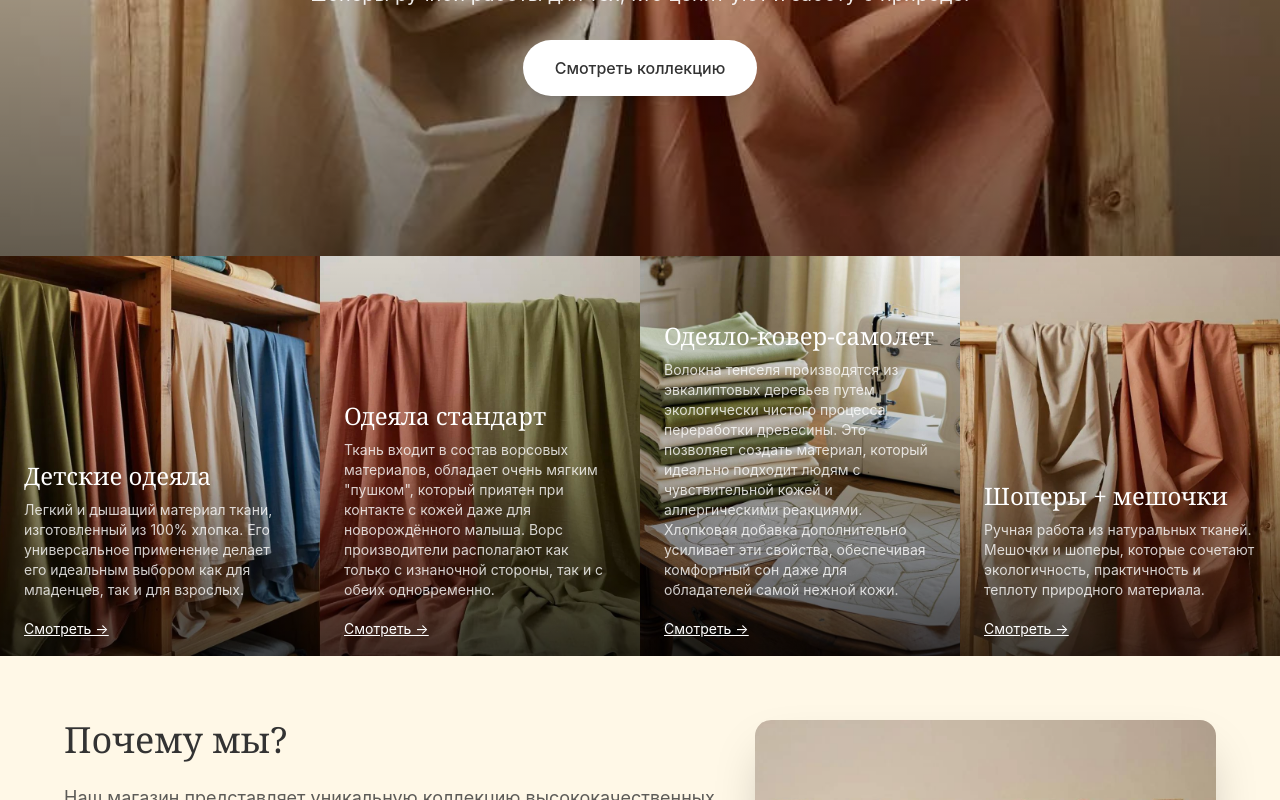
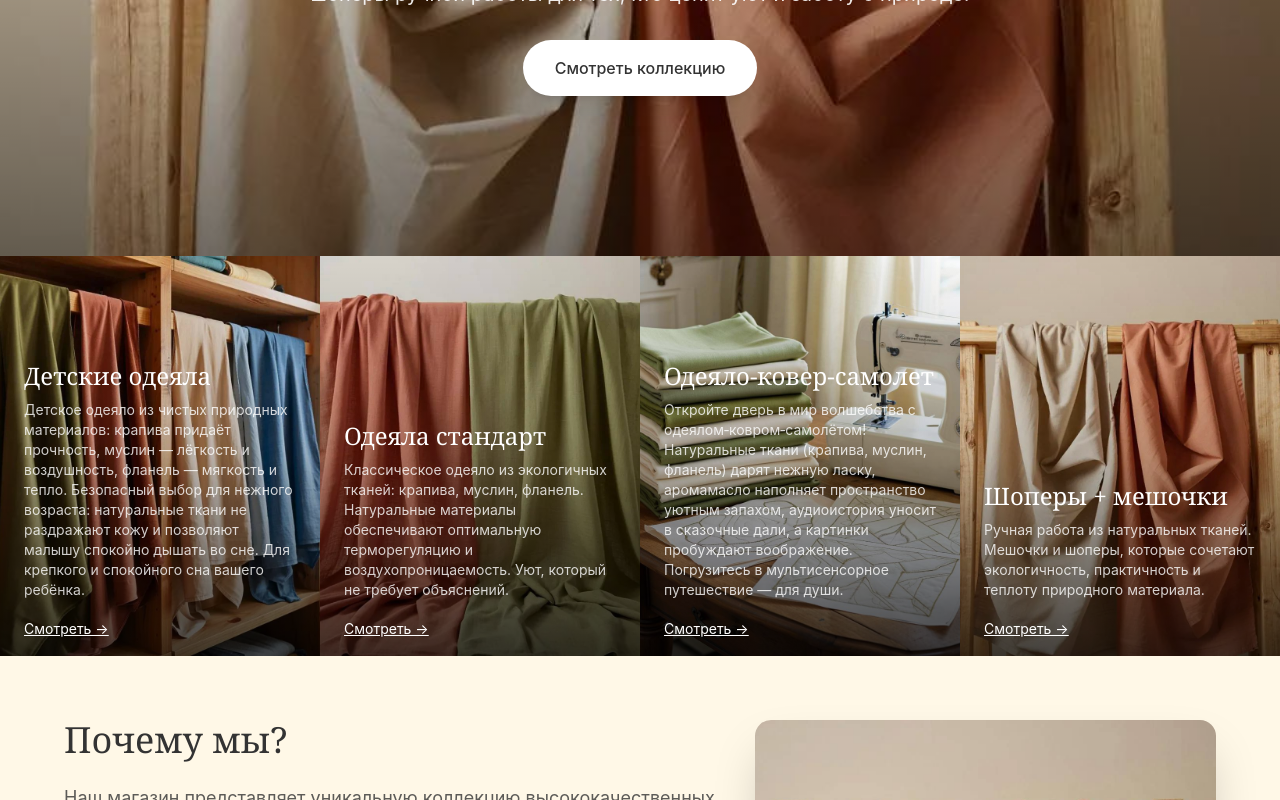
Before and after one commit to ImmoLateNeltharion/ecocraft-store, a Next.js app: page / in a window 1280 px wide. Shown: the part 369-1169 px from the top of the page. Built offline with nearby package versions, Linux system fonts and the light colour scheme; no server answers; the database is empty.

Commit message:
feat: РѕР±РЅРѕРІРёС‚СЊ РѕРїРёСЃР°РЅРёСЏ РґР»СЏ РјРѕРґСѓР»РµР№ РЅР° РіР»Р°РІРЅРѕР№ СЃС‚СЂР°РЅРёС†Рµ

```diff
--- a/src/app/page.tsx
+++ b/src/app/page.tsx
@@ -55,7 +55,7 @@ export default async function HomePage() {
           <div className="absolute inset-0 bg-gradient-to-t from-black/70 via-black/20 to-transparent" />
           <div className="absolute bottom-0 left-0 right-0 p-6 text-white transform transition-transform duration-500 group-hover:translate-y-0 translate-y-2">
             <h3 className="text-2xl font-serif mb-2">Детские одеяла</h3>
-            <p className="text-sm text-white/80 mb-4">Легкий и дышащий материал ткани, изготовленный из 100% хлопка. Его универсальное применение делает его идеальным выбором как для младенцев, так и для взрослых.</p>
+            <p className="text-sm text-white/80 mb-4">Детское одеяло из чистых природных материалов: крапива придаёт прочность, муслин — лёгкость и воздушность, фланель — мягкость и тепло. Безопасный выбор для нежного возраста: натуральные ткани не раздражают кожу и позволяют малышу спокойно дышать во сне. Для крепкого и спокойного сна вашего ребёнка.</p>
             <Link href="/catalog?category=детские" className="text-sm underline hover:no-underline">
               Смотреть →
             </Link>
@@ -73,7 +73,7 @@ export default async function HomePage() {
           <div className="absolute inset-0 bg-gradient-to-t from-black/70 via-black/20 to-transparent" />
           <div className="absolute bottom-0 left-0 right-0 p-6 text-white transform transition-transform duration-500 group-hover:translate-y-0 translate-y-2">
             <h3 className="text-2xl font-serif mb-2">Одеяла стандарт</h3>
-            <p className="text-sm text-white/80 mb-4">Ткань входит в состав ворсовых материалов, обладает очень мягким "пушком", который приятен при контакте с кожей даже для новорождённого малыша. Ворс производители располагают как только с изнаночной стороны, так и с обеих одновременно.</p>
+            <p className="text-sm text-white/80 mb-4">Классическое одеяло из экологичных тканей: крапива, муслин, фланель. Натуральные материалы обеспечивают оптимальную терморегуляцию и воздухопроницаемость. Уют, который не требует объяснений.</p>
             <Link href="/catalog?category=стандарт" className="text-sm underline hover:no-underline">
               Смотреть →
             </Link>
@@ -91,7 +91,7 @@ export default async function HomePage() {
           <div className="absolute inset-0 bg-gradient-to-t from-black/70 via-black/20 to-transparent" />
           <div className="absolute bottom-0 left-0 right-0 p-6 text-white transform transition-transform duration-500 group-hover:translate-y-0 translate-y-2">
             <h3 className="text-2xl font-serif mb-2">Одеяло-ковер-самолет</h3>
-            <p className="text-sm text-white/80 mb-4">Волокна тенселя производятся из эвкалиптовых деревьев путем экологически чистого процесса переработки древесины. Это позволяет создать материал, который идеально подходит людям с чувствительной кожей и аллергическими реакциями. Хлопковая добавка дополнительно усиливает эти свойства, обеспечивая комфортный сон даже для обладателей самой нежной кожи.</p>
+            <p className="text-sm text-white/80 mb-4">Откройте дверь в мир волшебства с одеялом‑ковром‑самолётом! Натуральные ткани (крапива, муслин, фланель) дарят нежную ласку, аромамасло наполняет пространство уютным запахом, аудиоистория уносит в сказочные дали, а картинки пробуждают воображение. Погрузитесь в мультисенсорное путешествие — для души.</p>
             <Link href="/catalog?category=ковер-самолет" className="text-sm underline hover:no-underline">
               Смотреть →
             </Link>
```
